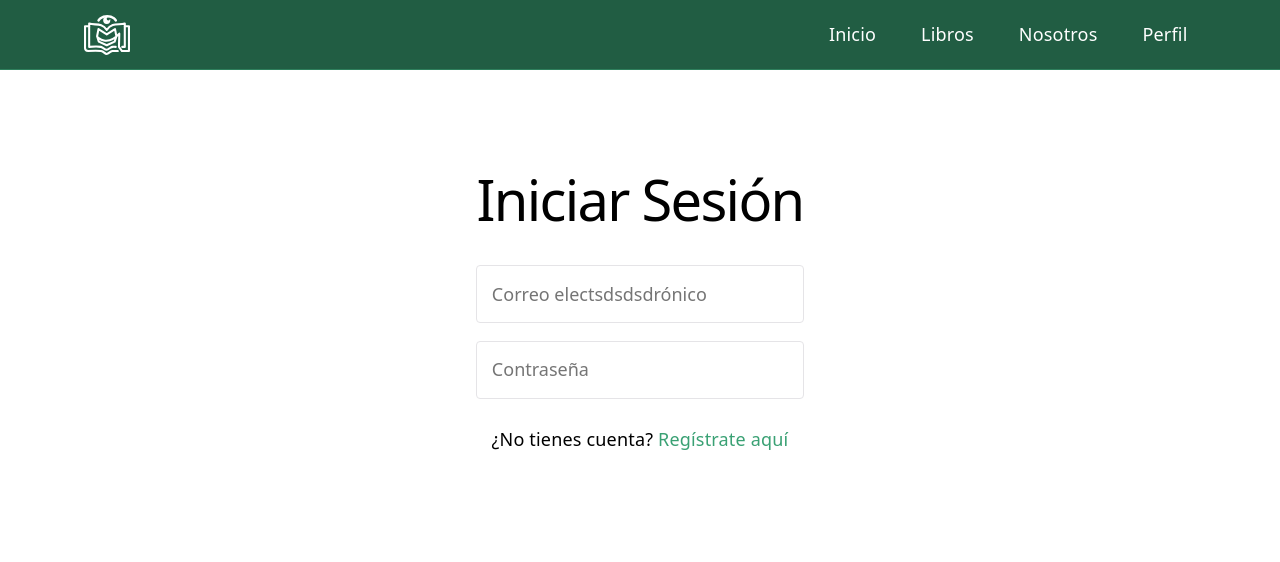
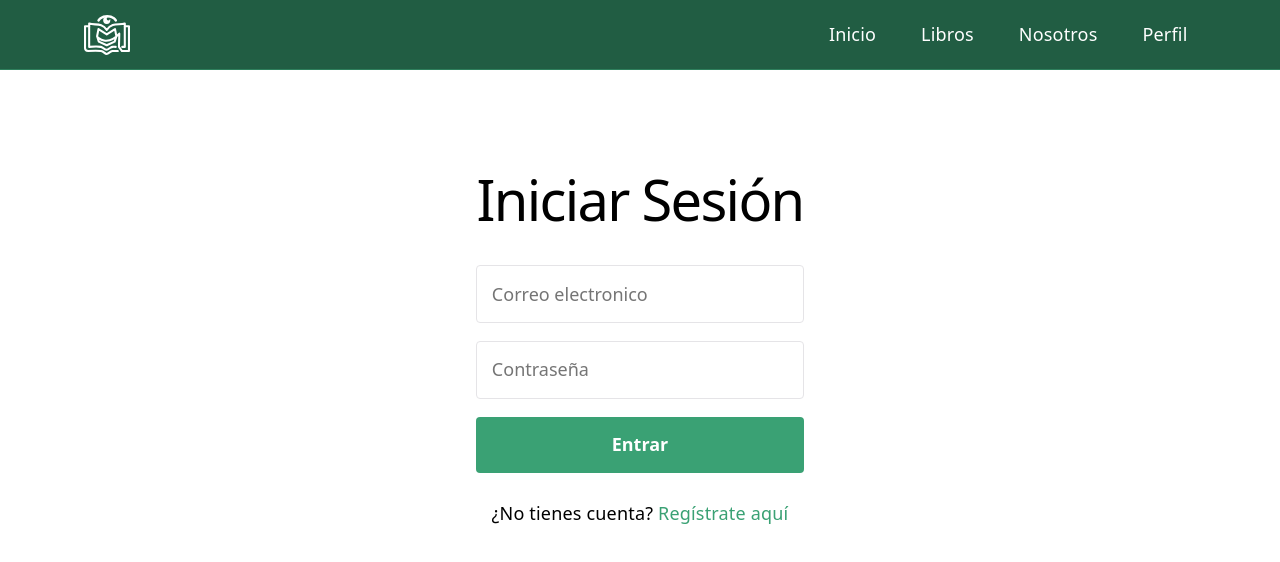
Before and after one commit to Exe25GB/MiraLib, a React (Vite) app: page /login in a window 1280 px wide. Shown: the top 562 px of the page. Built offline with nearby package versions, Linux system fonts and the light colour scheme.

Commit message:
Arreglando componente

```diff
--- a/src/components/BarraNavegacion.jsx
+++ b/src/components/BarraNavegacion.jsx
@@ -4,7 +4,8 @@ import logoWhite from '../assets/logo_white.svg';
 
 const BarraNavegacion = () => {
   return (
-    <nav className="navbar navbar-expand-md navbar-dark fixed-top" style={{ backgroundColor: '#215D43' }}>
+    <nav className="navbar navbar-expand-md navbar-dark fixed-top" style={{ backgroundColor: '#215D43', borderBottom: '1px solid #2E7F5C' }}>
+
       <div className="container">
 
         <Link className="navbar-brand" to="/">
--- a/src/components/BotonDirecciones.jsx
+++ b/src/components/BotonDirecciones.jsx
@@ -1,49 +1,23 @@
 import React from 'react';
-import { Link } from 'react-router-dom';
-import logoWhite from '../assets/logo_white.svg';
 
-const BarraNavegacion = () => {
+const BotonDirecciones = ({ texto, tipo = "button", onClick, colorFondo = "var(--accent)", colorTexto = "white", ancho = "100%" }) => {
   return (
-    <nav className="navbar navbar-expand-md navbar-dark fixed-top" style={{ backgroundColor: '#215D43', borderBottom: '1px solid #2E7F5C' }}>
-
-      <div className="container">
-
-        <Link className="navbar-brand" to="/">
-          <img src={logoWhite} alt="MiraLib Logo" height="40" />
-        </Link>
-
-        <button
-          className="navbar-toggler border-0"
-          type="button"
-          data-bs-toggle="collapse"
-          data-bs-target="#menuNavegacion"
-          aria-controls="menuNavegacion"
-          aria-expanded="false"
-          aria-label="Alternar menú"
-        >
-          <span className="navbar-toggler-icon"></span>
-        </button>
-
-        <div className="collapse navbar-collapse" id="menuNavegacion">
-          <ul className="navbar-nav ms-auto gap-md-4 text-center mt-3 mt-md-0">
-            <li className="nav-item">
-              <Link className="nav-link text-white" to="/">Inicio</Link>
-            </li>
-            <li className="nav-item">
-              <Link className="nav-link text-white" to="/libros">Libros</Link>
-            </li>
-            <li className="nav-item">
-              <Link className="nav-link text-white" to="/nosotros">Nosotros</Link>
-            </li>
-            <li className="nav-item">
-              <Link className="nav-link text-white" to="/perfil">Perfil</Link>
-            </li>
-          </ul>
-        </div>
-
-      </div>
-    </nav>
+    <button
+      type={tipo}
+      onClick={onClick}
+      style={{
+        padding: '0.8rem 2rem',
+        backgroundColor: colorFondo,
+        color: colorTexto,
+        border: colorFondo === 'transparent' ? `1px solid ${colorTexto}` : 'none',
+        borderRadius: '4px',
+        cursor: 'pointer',
+        width: ancho,
+        fontWeight: 'bold'
+      }}>
+      {texto}
+    </button>
   );
 };
 
-export default BarraNavegacion;
+export default BotonDirecciones;
--- a/src/pages/Login.jsx
+++ b/src/pages/Login.jsx
@@ -33,7 +33,7 @@ const Login = () => {
       <form onSubmit={manejarLogin} style={{ display: 'flex', flexDirection: 'column', gap: '1rem', marginTop: '1.5rem' }}>
         <BloqueInput
           tipo="email"
-          placeholder="Correo electsdsdsdrónico"
+          placeholder="Correo electronico"
           valor={email}
           alCambiar={(e) => setEmail(e.target.value)}
         />
```
